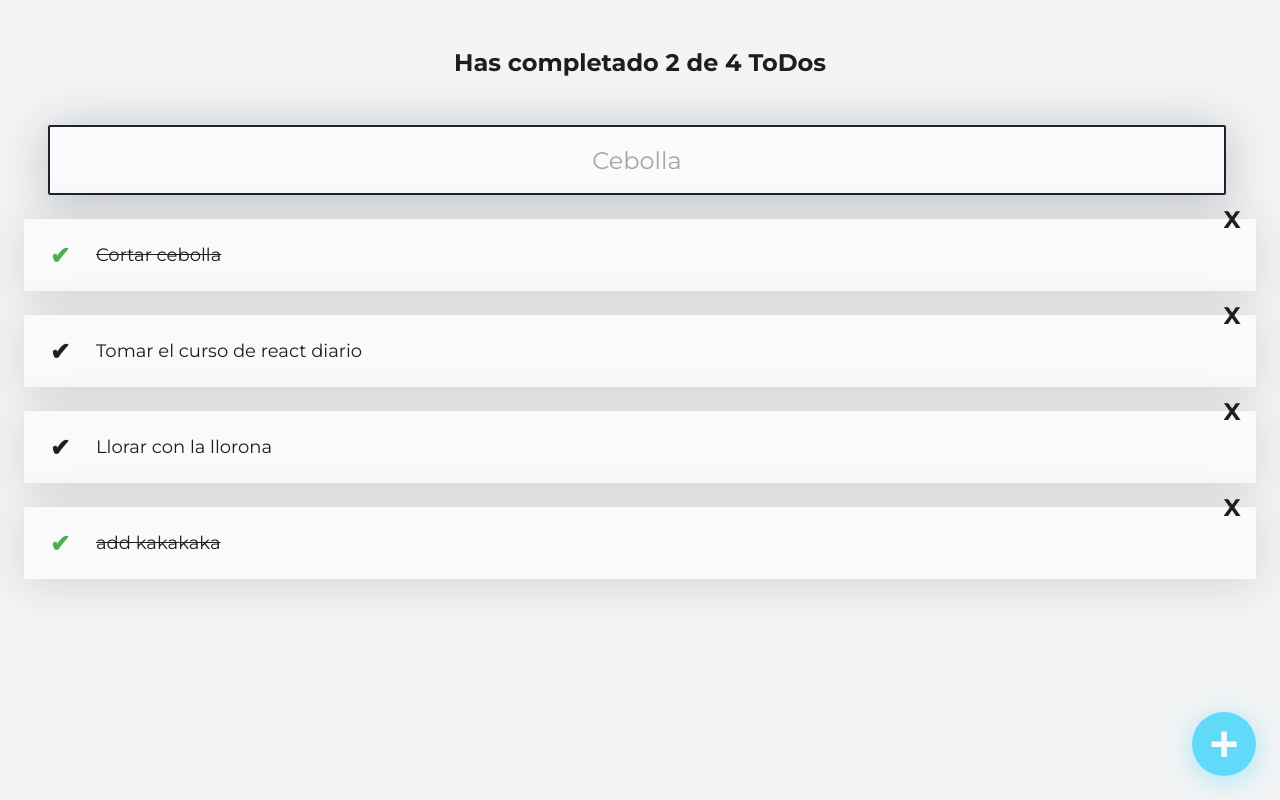
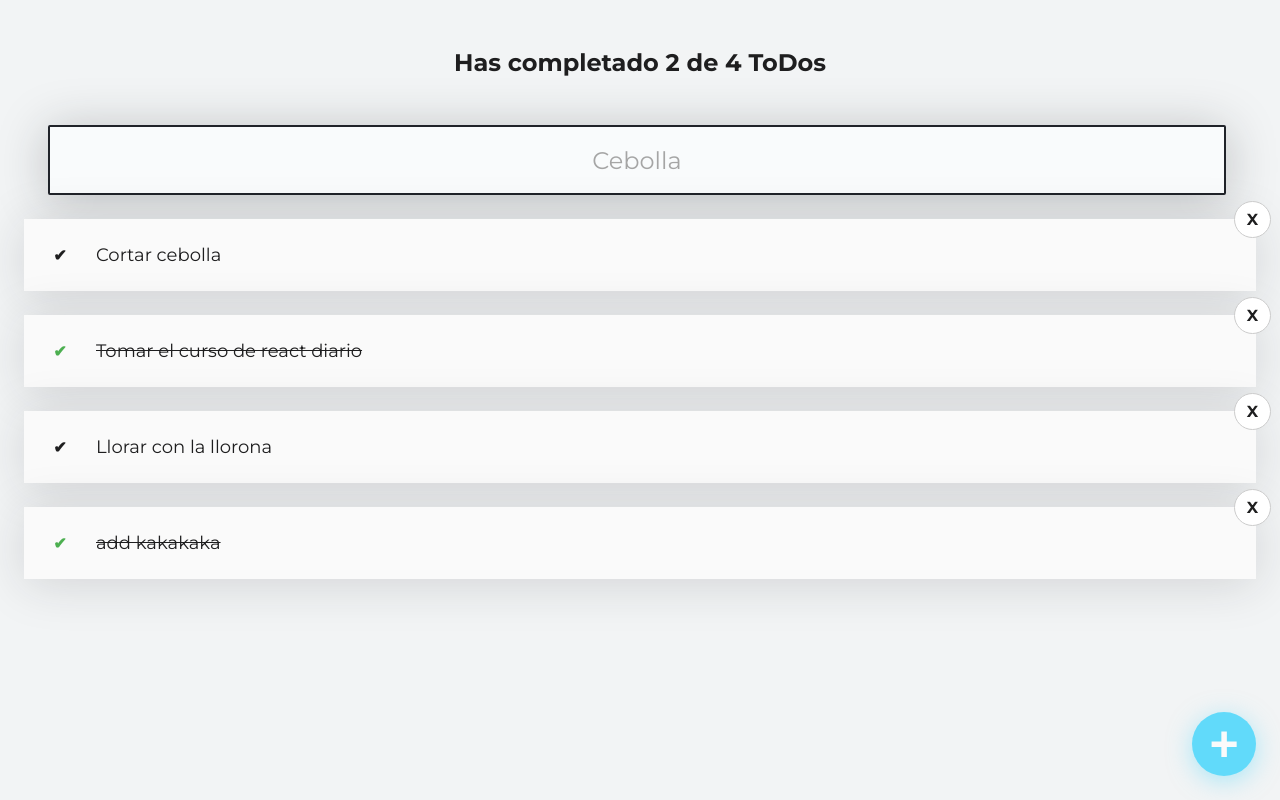
Before and after one commit to caamartinezbu/webreact, a React (Create React App) app: page / in a window 1280 px wide. Built offline with nearby package versions, Linux system fonts and the light colour scheme.

Commit message:
se modifico el css del button icon close del ToDoItem

```diff
--- a/src/App.js
+++ b/src/App.js
@@ -7,8 +7,8 @@ import { TodoItem } from "./TodoItem";
 import { CreateTodoButton } from "./CreateTodoButton";
 
  const todos = [
-  {text:'Cortar cebolla',completed:true},
-  {text:'Tomar el curso de react diario',completed:false},
+  {text:'Cortar cebolla',completed:false},
+  {text:'Tomar el curso de react diario',completed:true},
   {text:'Llorar con la llorona',completed:false},
   {text:'add kakakaka',completed:true},
 
--- a/src/TodoItem.css
+++ b/src/TodoItem.css
@@ -26,7 +26,6 @@
     align-items: center;
     height: 48px;
     width: 48px;
-    font-size: 24px;
     font-weight: bold;
     /* background-color: #CCC; */
   }
@@ -41,8 +40,13 @@
 
   .Icon-delete {
     position: absolute;
-    top: -24px;
-    right: 0;
+    top: -18px;
+    right: -15px;
+    background: white;
+    width: 35px;
+    height: 35px;
+    border-radius: 25px;
+    border: solid 1px #ccc;
   }
   .Icon-delete:hover {
     color: red;
```
